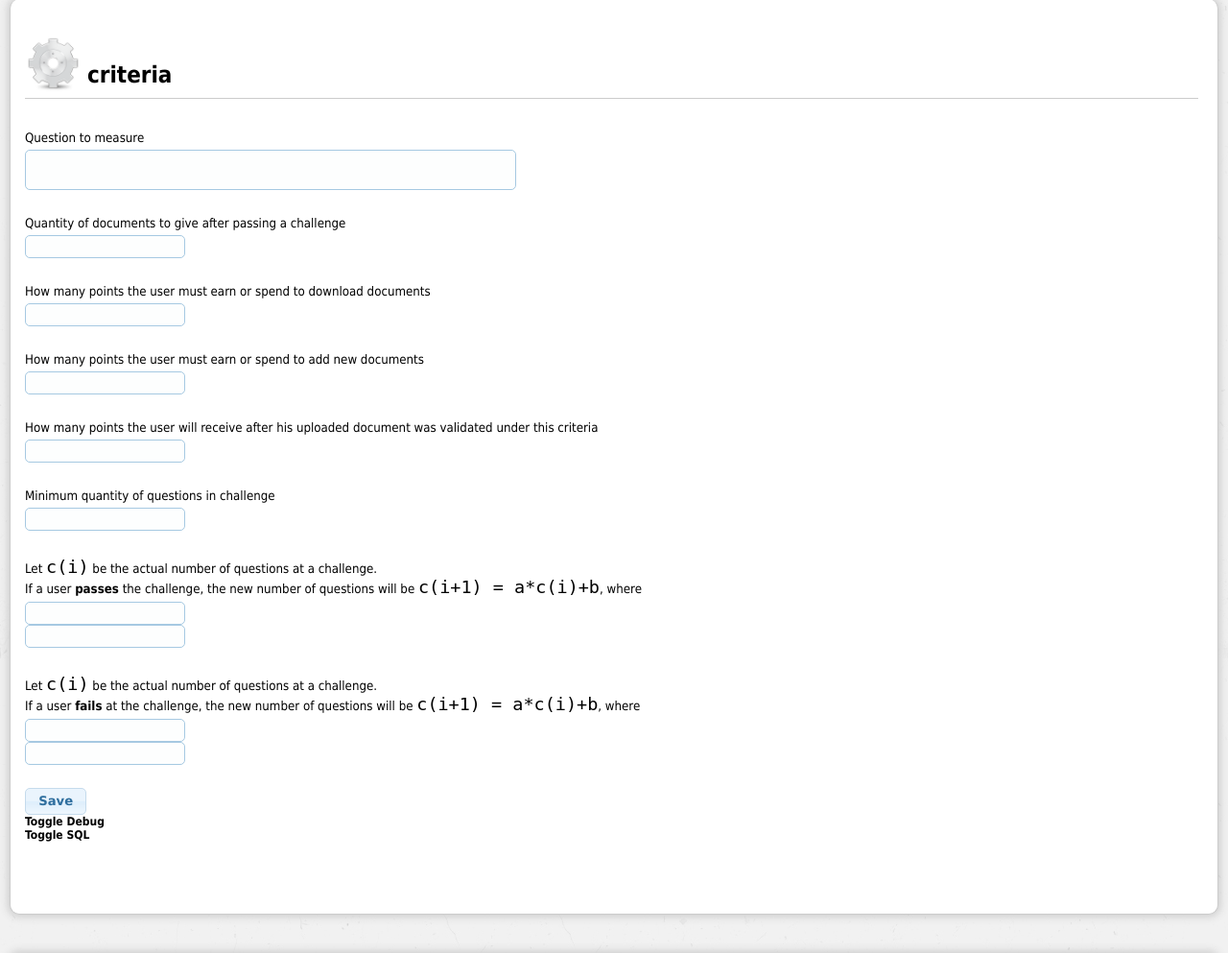
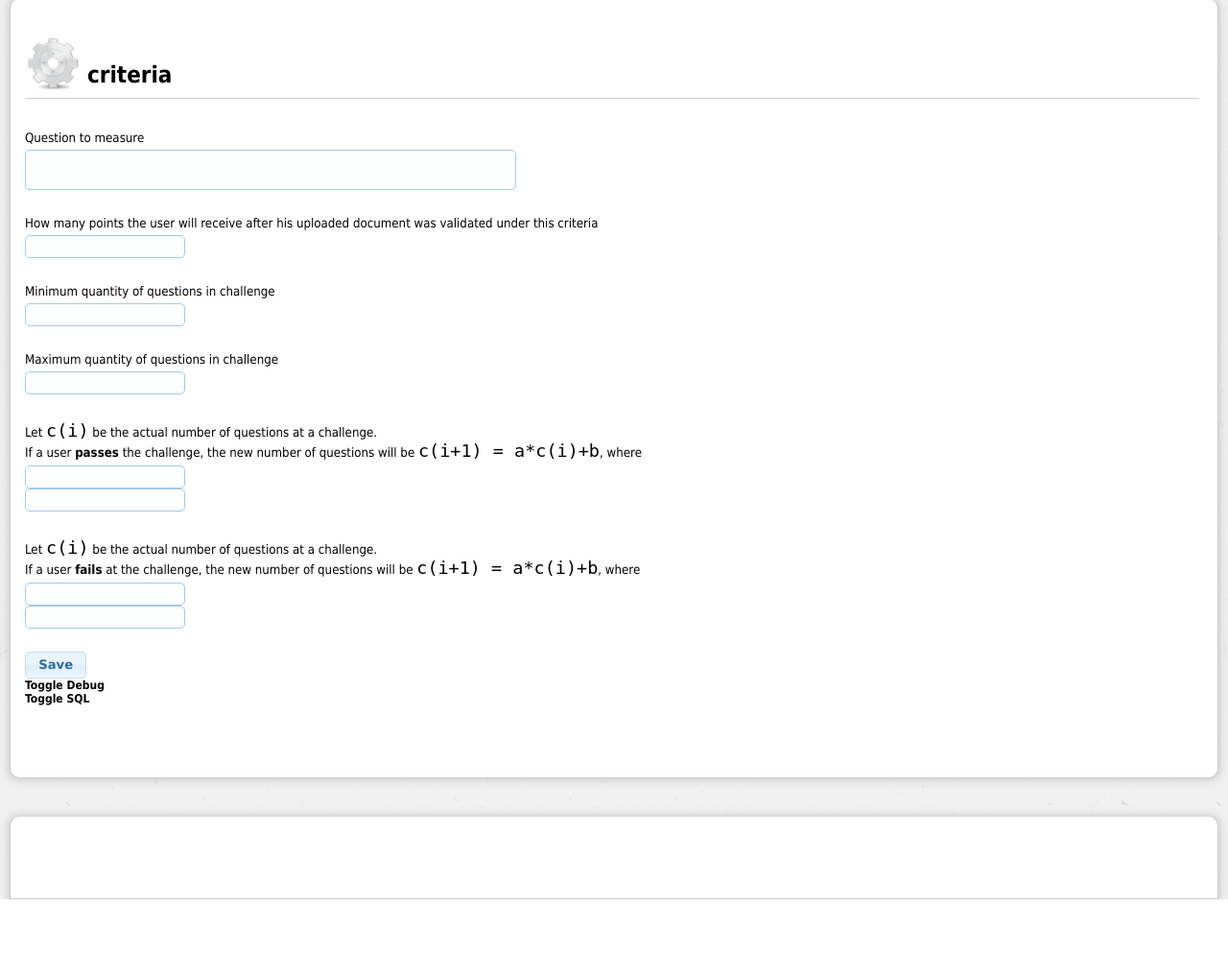
Before and after one commit to jyby/repositorium, a CakePHP app: the page made by app/views/criterias/add.ctp in a window 1280 px wide. Shown: the part 127-1120 px from the top of the page at 96% size. After the commit the page ends 1064 px from the top, so only its background shows below. Run offline with PHP 8.4 and a stand-in for CakePHP, Linux system fonts and the light colour scheme; the template is opened without the code that fills it, so the values that code supplies are empty; form fields are guessed from the names that the template uses; some libraries are stand-ins or nearby versions.

Commit message:
removed fields

```diff
--- a/app/views/criterias/add.ctp
+++ b/app/views/criterias/add.ctp
@@ -34,23 +34,27 @@ function op($label, $before = null, $after = null, $between = null, $style = nul
 	echo $this->Form->hidden('answer_1', array('value' => 'No'));
 	echo $this->Form->hidden('answer_2', array('value' => 'Yes'));
 
-	echo $this->Form->input('documentpack_size', op('Quantity of documents to give after passing a challenge'));
+	//echo $this->Form->input('documentpack_size', op('Quantity of documents to give after passing a challenge'));
 
-	echo "<br />";
+	//echo "<br />";
 
-	echo $this->Form->input('documentpack_2', op('How many points the user must earn or spend to download documents'));
+	//echo $this->Form->input('documentpack_2', op('How many points the user must earn or spend to download documents'));
 
-	echo "<br />";
+	//echo "<br />";
 
-	echo $this->Form->input('documentupload_cost', op('How many points the user must earn or spend to add new documents'));
+	//echo $this->Form->input('documentupload_cost', op('How many points the user must earn or spend to add new documents'));
 
-	echo "<br />";
+	//echo "<br />";
 
 	echo $this->Form->input('documentvalidation_reward', op('How many points the user will receive after his uploaded document was validated under this criteria'));
 
 	echo "<br />";
 
 	echo $this->Form->input('minchallenge_size',op('Minimum quantity of questions in challenge'));
+
+	echo "<br />";
+
+	echo $this->Form->input('maxchallenge_size',op('Maximum quantity of questions in challenge'));
 
 	echo "<br />";
 
```
